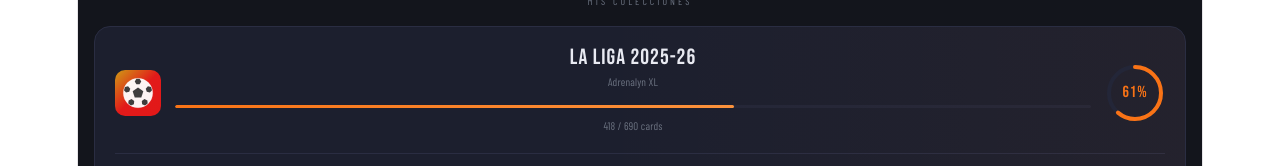
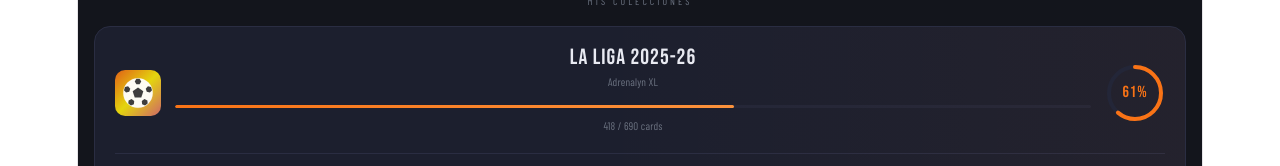
Before and after one commit to csmelconpro/croma, a React (Vite) app: page / in a window 1280 px wide. Shown: the part 209-375 px from the top of the page. Built offline with nearby package versions, Linux system fonts and the light colour scheme; a web font is replaced by a local one.

Commit message:
icono laliga mejorado

```diff
--- a/src/App.jsx
+++ b/src/App.jsx
@@ -98,12 +98,13 @@
     <svg width={size} height={size} viewBox={`0 0 ${size} ${size}`} style={{flexShrink:0}}>
       <defs>
         <linearGradient id="llGrad" x1="0" y1="0" x2={size} y2={size} gradientUnits="userSpaceOnUse">
-          <stop offset="0%" stopColor="#cf9b15"/>
-          <stop offset="50%" stopColor="#e21a1a"/>
-          <stop offset="100%" stopColor="#e21818"/>
+          <stop offset="0%" stopColor="#e06016"/>
+          <stop offset="50%" stopColor="#e4d50e"/>
+          <stop offset="100%" stopColor="#ce6767"/>
         </linearGradient>
       </defs>
-      {/* Background */}
+      {/* Background */}npm run build
+
       <rect width={size} height={size} rx={size*0.22} fill="url(#llGrad)"/>
       {/* Ball circle */}
       <circle cx={cx} cy={cy} r={r} fill={w}/>
```
